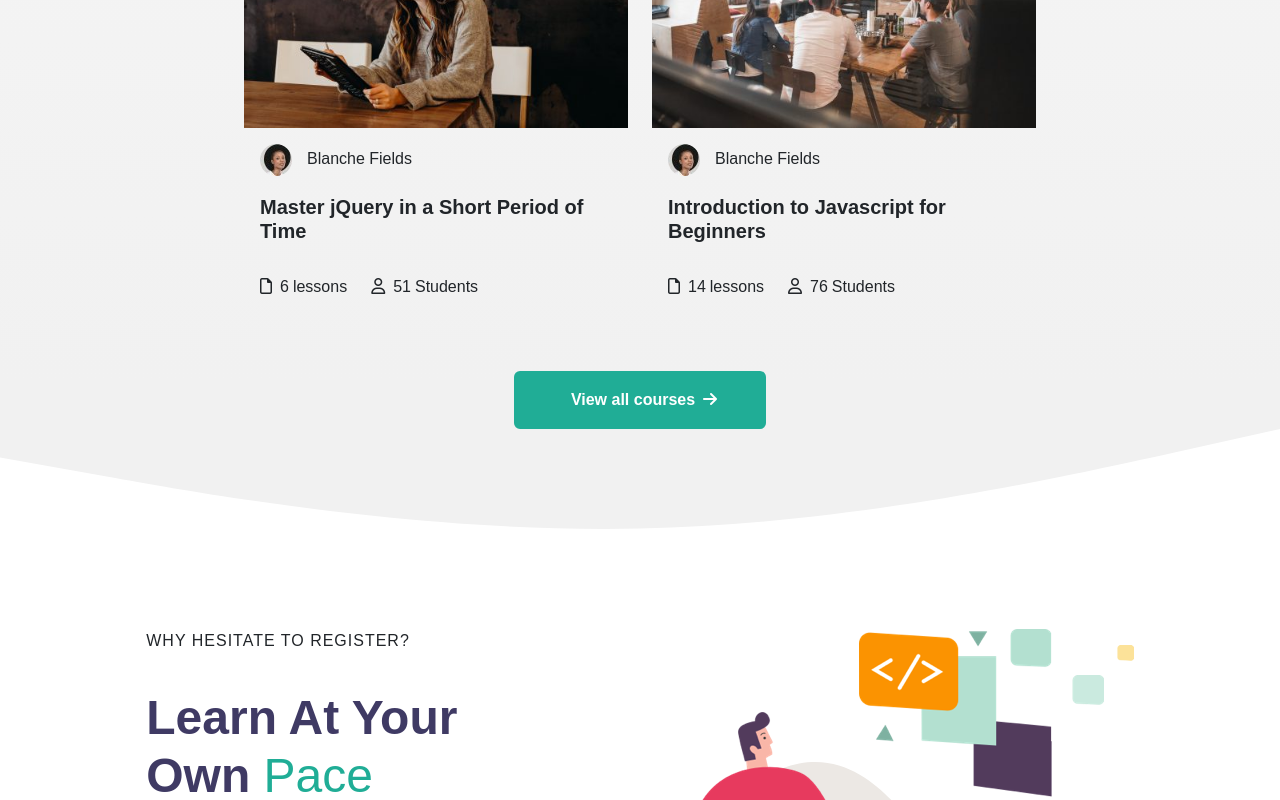
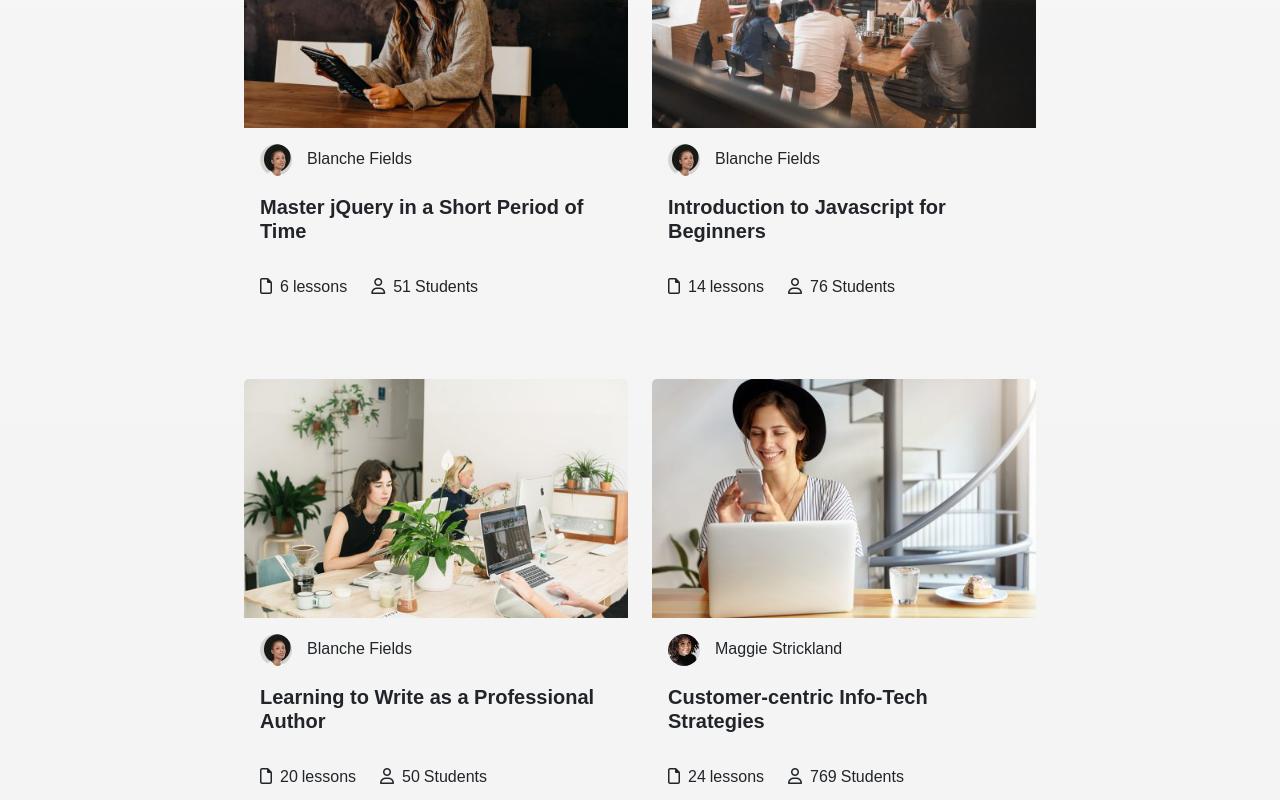
Before and after one commit to OksanaKarpyn/proj-html-vuejs, a Vue app: page / in a window 1280 px wide. Both pictures are taken after a click on the button "View all courses". Shown: the part 3419-4219 px from the top of the page. Built offline with nearby package versions, Linux system fonts and the light colour scheme.

Commit message:
agg al click del  bottone  si agg la lista corsi

```diff
--- a/index.html
+++ b/index.html
@@ -5,7 +5,7 @@
     <link rel="icon" type="image/svg+xml" href="/vite.svg" />
     <meta name="viewport" content="width=device-width, initial-scale=1.0" />
     <link rel="stylesheet" href="https://cdnjs.cloudflare.com/ajax/libs/font-awesome/6.4.0/css/all.min.css" integrity="sha512-iecdLmaskl7CVkqkXNQ/ZH/XLlvWZOJyj7Yy7tcenmpD1ypASozpmT/E0iPtmFIB46ZmdtAc9eNBvH0H/ZpiBw==" crossorigin="anonymous" referrerpolicy="no-referrer" />
-    <title>Vite + Vue</title>
+    <title>proj-html-vuejs</title>
   </head>
   <body>
     <div id="app"></div>
--- /dev/null
+++ b/src/components/CoursesCardBis.vue
@@ -0,0 +1,84 @@
+<script>
+export default {
+    name: 'CoursesCard',
+    props: ['propsListCourse'],
+    components: {
+    },
+    data() {
+        return {
+        }
+    }
+}
+</script>
+<template>
+    <!-- <img src="../../public/images/course-featured-image-01-480x298.jpg" alt=""> -->
+    <div class="card border-0" style="width: 24rem;">
+        <div class="img-container">
+            <img :src="propsListCourse.img" class="card-img-top" alt="foto">
+            <div class="label"><span>{{ propsListCourse.discount }}</span></div>
+        </div>
+        <div class="card-body text-start">
+            <div class="img-card">
+                <img :src="propsListCourse.ava" alt="foto" class="img-body">
+                <p>{{ propsListCourse.name }}</p>
+            </div>
+            <h5 class="card-title py-2 mb-4"><strong>{{ propsListCourse.title }}</strong></h5>
+            <div class="text-block d-flex">
+                <p class="card-text">
+                    <i class="fa-regular fa-file"></i>
+                    <span class="me-1 ms-2">{{ propsListCourse.num1 }}</span>
+                    <span>lessons</span>
+                </p>
+                <p class="card-text ms-4">
+                    <i class="fa-regular fa-user"></i>
+                    <span class="me-1 ms-2">{{ propsListCourse.num2 }}</span>
+                    <span>Students</span>
+                </p>
+            </div>
+
+        </div>
+    </div>
+</template>
+<style lang="scss" scoped>
+.card {
+    background-color: transparent;
+
+    .img-container {
+        position: relative;
+
+        // .label {
+        // border-bottom-left-radius: 5px;
+        // top: 0;
+        // right: 0;
+        // position: absolute;
+        // font-weight: 800;
+        // font-size: 1rem;
+        // padding: 3px;
+        // width: 80px;
+        // height: 40px;
+        // background-color: #20AD96;
+        // text-align: center;
+        // line-height: 30px;
+        // color: #fff;
+
+        //.span {
+        // display: inline-block;
+        // padding: 5px 8px;
+        //}
+        // }
+    }
+
+    .card-body {
+        .img-card {
+            p {
+                display: inline-block;
+                padding-left: 15px;
+            }
+
+            .img-body {
+                border-radius: 50%;
+            }
+        }
+    }
+}
+</style>
--- a/src/components/MainCourses.vue
+++ b/src/components/MainCourses.vue
@@ -1,12 +1,15 @@
 <script>
 import CoursesCard from './CoursesCard.vue';
+import CoursesCardBis from './CoursesCardBis.vue';
 export default {
     name: 'MainCourses',
     components: {
         CoursesCard,
+        CoursesCardBis,
     },
     data() {
         return {
+            showList: false,
             listCourse: [
                 {
                     img: '../../public/images/course-02-480x298.jpg',
@@ -62,7 +65,63 @@ export default {
                     num1: '14',
                     num2: '76',
                 },
+            ],
+            listCourseBis: [
+                {
+                    img: '../../public/images/course-02-480x298.jpg',
+                    ava: '../../public/images/73ee246daf47502812ccefc84bf02898.jpeg',
+                    name: 'Blanche Fields',
+                    title: 'Learning to Write as a Professional Author',
+                    num1: '20',
+                    num2: '50',
+                },
+                {
+                    img: '../../public/images/stock-full-hd-03-480x298.jpg',
+                    ava: '../../public/images/d0d504142acfde820eef2f11feea6253.jpeg',
+                    name: 'Maggie Strickland',
+                    title: 'Customer-centric Info-Tech Strategies',
+                    num1: '24',
+                    num2: '769',
+                },
+                {
+                    img: '../../public/images/stock-full-hd-04-480x298.jpg',
+                    ava: '../../public/images/d0d504142acfde820eef2f11feea6253.jpeg',
+                    name: 'Maggie Strickland',
+                    title: 'Open Programming Courses for Everyone: Python',
+                    num1: '17',
+                    num2: '62',
+                },
+                {
+                    img: '../../public/images/stock-full-hd-06-480x298.jpg',
+                    ava: '../../public/images/73ee246daf47502812ccefc84bf02898.jpeg',
+                    name: 'Blanche Fields',
+                    title: 'Academic Listening and Note-taking for Beginners',
+                    num1: '14',
+                    num2: '67',
+                },
+                {
+                    img: '../../public/images/course-featured-image-01-480x298.jpg',
+                    ava: '../../public/images/73ee246daf47502812ccefc84bf02898.jpeg',
+                    name: 'Blanche Fields',
+                    title: 'Master jQuery in a Short Period of Time',
+                    num1: '6',
+                    num2: '51',
+                },
+                {
+                    img: '../../public/images/stock-full-hd-05-480x298.jpg',
+
+                    ava: '../../public/images/73ee246daf47502812ccefc84bf02898.jpeg',
+                    name: 'Blanche Fields',
+                    title: 'Introduction to Javascript for Beginners',
+                    num1: '14',
+                    num2: '76',
+                },
             ]
+        }
+    },
+    methods: {
+        toggleList() {
+            this.showList = !this.showList
         }
     }
 }
@@ -76,10 +135,14 @@ export default {
                 <h2>Latest Featured<span>Courses</span></h2>
                 <div class="d-flex flex-wrap gap-4 justify-content-center py-4">
                     <CoursesCard v-for="(item, index) in listCourse" :key="index" :propsListCourse="item"></CoursesCard>
+                    <div class="d-flex flex-wrap gap-4 justify-content-center py-4" v-if="showList">
+                        <CoursesCardBis v-for="(item, index) in listCourseBis" :key="index" :propsListCourse="item">
+                        </CoursesCardBis>
+                    </div>
                 </div>
             </div>
             <div class="d-flex">
-                <button class="btn p-3 px-5  mt-3">
+                <button class="btn p-3 px-5  mt-3" @click="toggleList">
                     <span class="py-3 px-2"><strong>View all courses</strong></span>
                     <i class="fa-solid fa-arrow-right"></i>
                 </button>
```
